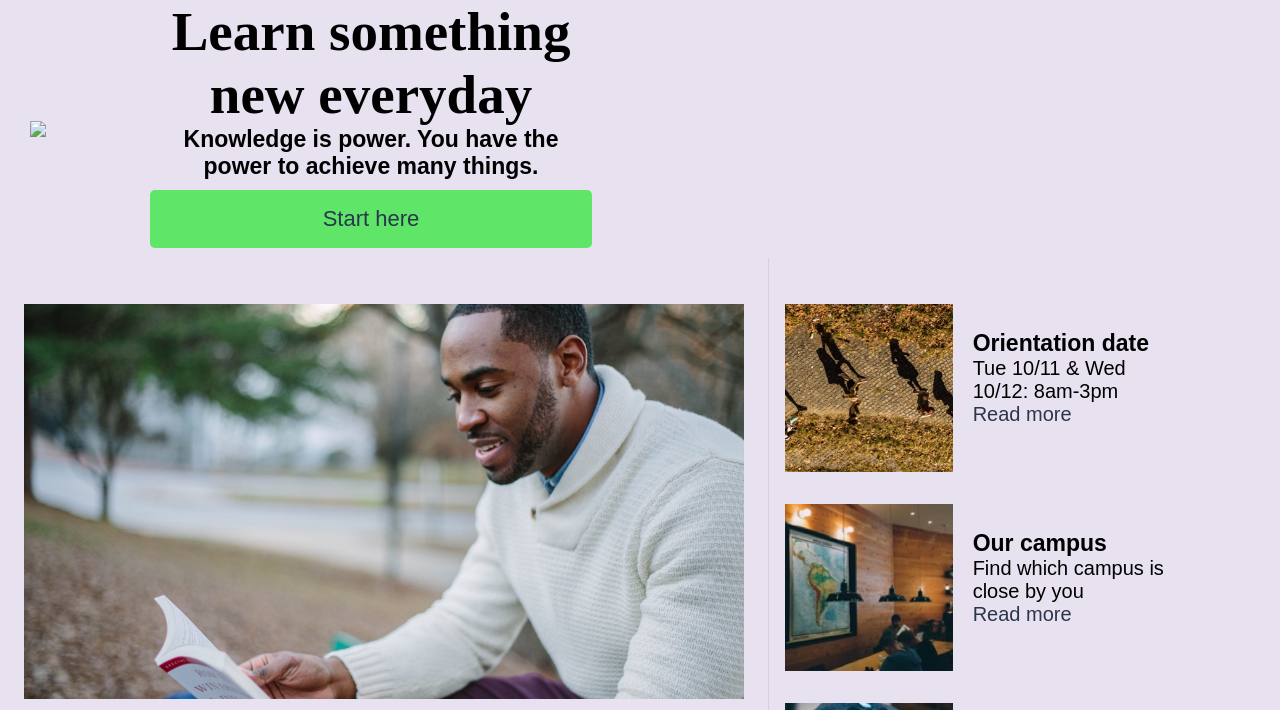
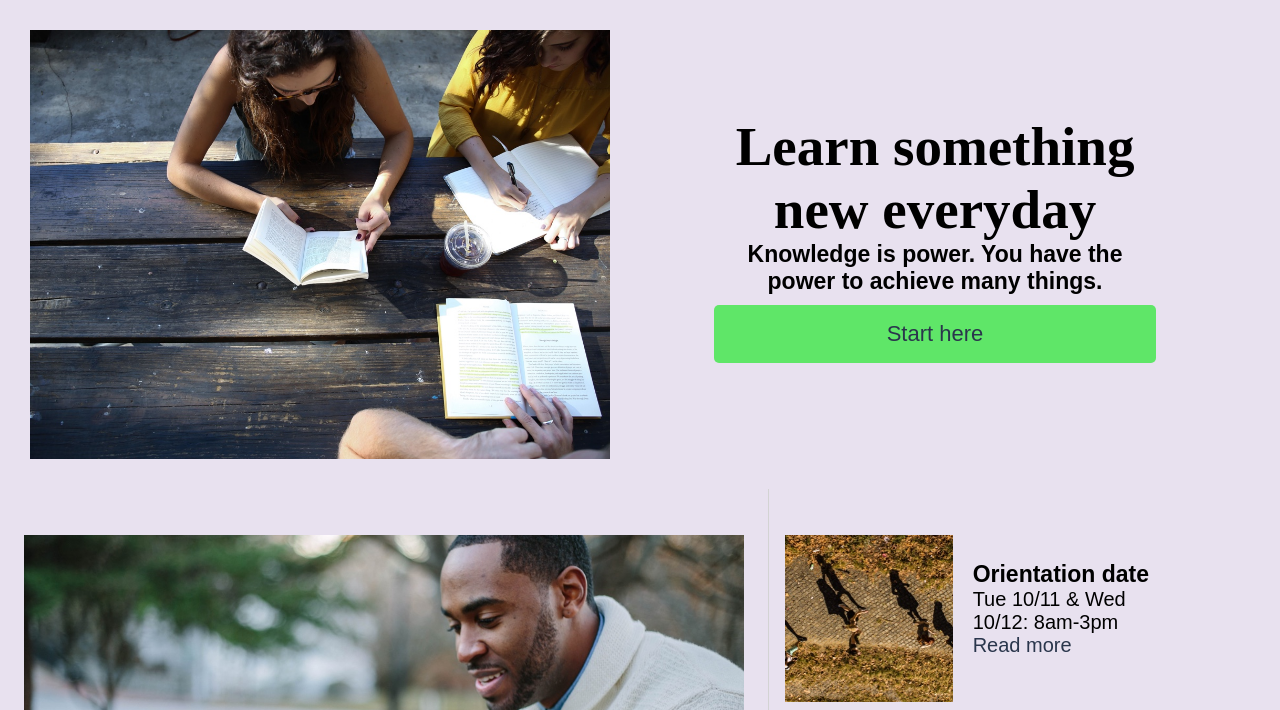
Before and after one commit to simondrago/colmaracademy, a plain HTML site: page index.html in a window 1280 px wide. Shown: the part 64-774 px from the top of the page. Drawn offline with Linux system fonts and the light colour scheme; the site is published under a folder, as on GitHub Pages, so addresses that start at the root find nothing; a web font is replaced by a local one.

Commit message:
sorted links

```diff
--- a/index.html
+++ b/index.html
@@ -48,7 +48,7 @@
 
     <!--First Hero Image -->
 <div class="hero">
-    <img src="/resources/images/banner.jpg" class="imagesize">
+    <img src="resources/images/banner.jpg" class="imagesize">
     <div class="hero-text">
         <h1 class="type1">Learn something<br>new everyday</h1>
         <h3>Knowledge is power. You have the power to achieve many things.</h3>
```
